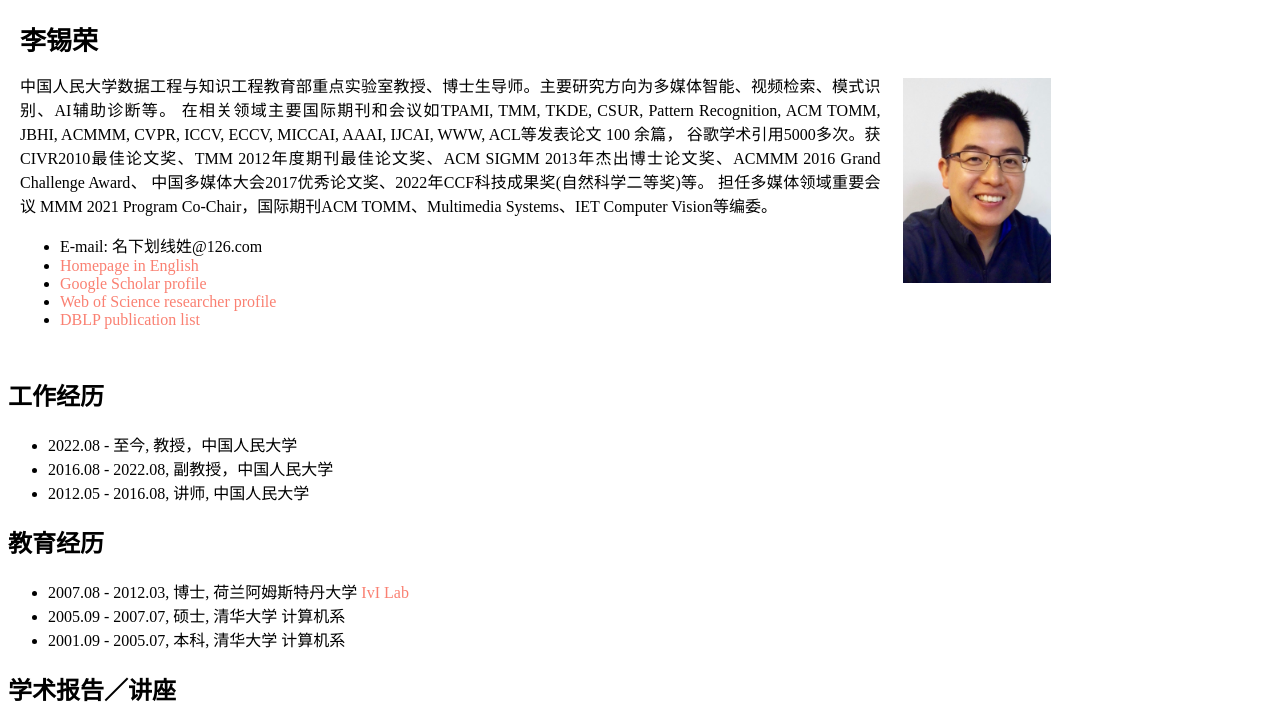
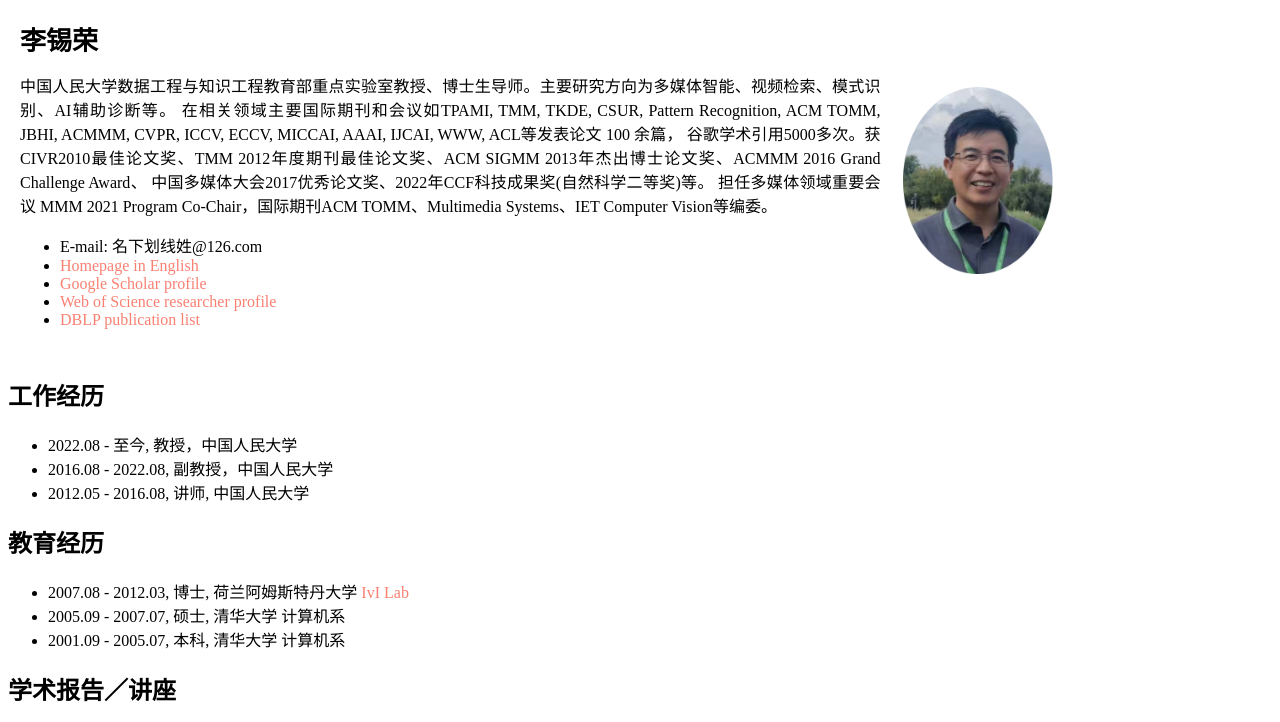
Before and after one commit to li-xirong/li-xirong.github.io, a plain HTML site: page index.html in a window 1280 px wide. Shown: the top 722 px of the page. Drawn offline with Linux system fonts and the light colour scheme.

Commit message:
Update index.html

```diff
--- a/index.html
+++ b/index.html
@@ -36,7 +36,7 @@
 
 </div>
 <td style="text-align:top;">
-<img width="148px" src="xirong-portrait-738x1024.jpg" />
+<img width="150px" src="kunming-202308.png" />
 </td>
 </tr>
 </table>
```
